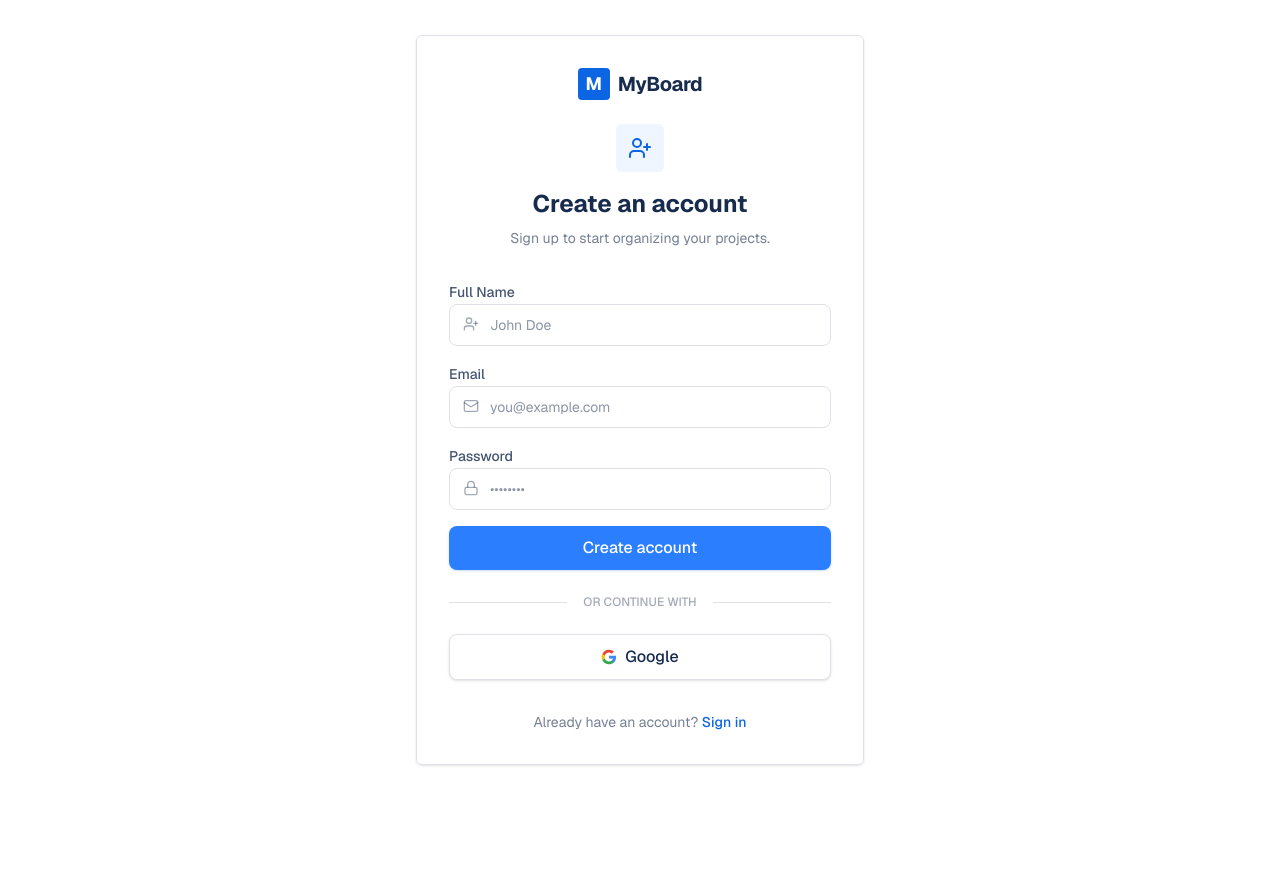
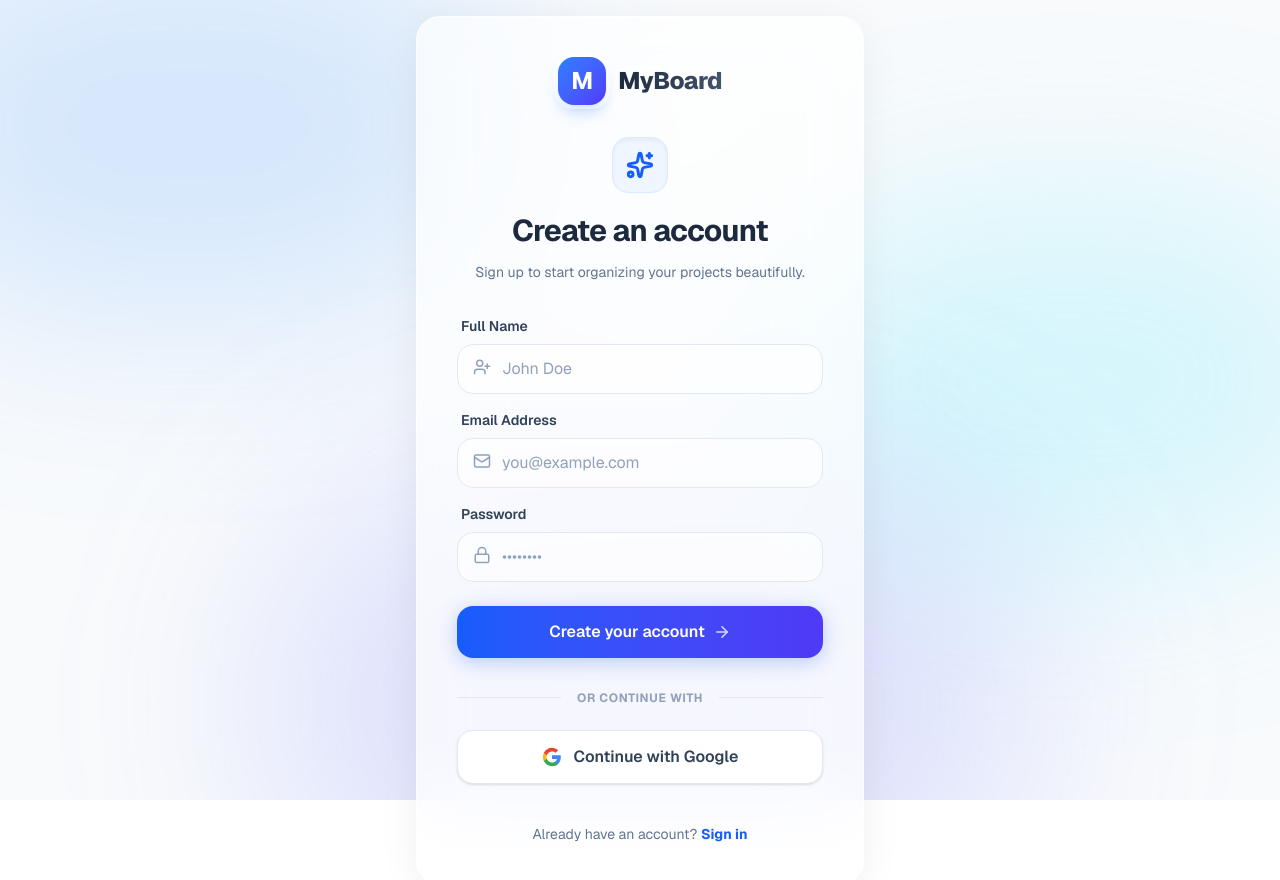
Before and after one commit to williampepple1/myboard, a Next.js app: page /login in a window 1280 px wide. Both pictures are taken after a click on the button "Sign up". Shown: the top 880 px of the page. Before the commit the page ends 800 px from the top, so only its background shows below. Built offline with nearby package versions, Linux system fonts and the light colour scheme.

Commit message:
Update page.tsx

```diff
--- a/src/app/login/page.tsx
+++ b/src/app/login/page.tsx
@@ -3,7 +3,7 @@
 import { useState } from 'react'
 import { useSearchParams } from 'next/navigation'
 import { authClient } from '@/lib/auth-client'
-import { LogIn, UserPlus, Mail, Lock, AlertCircle, Loader2, KeyRound } from 'lucide-react'
+import { LogIn, UserPlus, Mail, Lock, AlertCircle, Loader2, KeyRound, Sparkles, ArrowRight } from 'lucide-react'
 
 export default function LoginPage() {
   const searchParams = useSearchParams()
@@ -139,96 +139,118 @@ export default function LoginPage() {
   const bgElement = (
     <>
       <style>{`
-        @keyframes bgFloat {
-          0%, 100% { transform: translate(0, 0) scale(1); }
-          33% { transform: translate(30px, -30px) scale(1.1); }
+        @keyframes blob {
+          0% { transform: translate(0px, 0px) scale(1); }
+          33% { transform: translate(30px, -50px) scale(1.1); }
           66% { transform: translate(-20px, 20px) scale(0.9); }
+          100% { transform: translate(0px, 0px) scale(1); }
         }
-        .bg-orb-1 { animation: bgFloat 12s ease-in-out infinite; }
-        .bg-orb-2 { animation: bgFloat 15s ease-in-out infinite reverse; }
-        .bg-orb-3 { animation: bgFloat 10s ease-in-out infinite 3s; }
+        .animate-blob {
+          animation: blob 10s infinite alternate cubic-bezier(0.4, 0, 0.2, 1);
+        }
+        .animation-delay-2000 {
+          animation-delay: 2s;
+        }
+        .animation-delay-4000 {
+          animation-delay: 4s;
+        }
+        @keyframes fadeInUp {
+          from { opacity: 0; transform: translateY(20px); }
+          to { opacity: 1; transform: translateY(0); }
+        }
+        .animate-fade-in-up {
+          animation: fadeInUp 0.6s cubic-bezier(0.16, 1, 0.3, 1) forwards;
+          opacity: 0;
+        }
+        .delay-100 { animation-delay: 100ms; }
+        .delay-200 { animation-delay: 200ms; }
+        .delay-300 { animation-delay: 300ms; }
+        .delay-400 { animation-delay: 400ms; }
       `}</style>
-      <div className="fixed inset-0 -z-10 overflow-hidden">
-        <div className="absolute inset-0 bg-gradient-to-br from-[#0C66E4]/5 via-[#f0f5ff] to-[#22A06B]/5" />
-        <div className="bg-orb-1 absolute top-[-20%] left-[-10%] w-[60%] h-[60%] rounded-full bg-[#0C66E4]/10 blur-[120px]" />
-        <div className="bg-orb-2 absolute bottom-[-20%] right-[-10%] w-[50%] h-[50%] rounded-full bg-[#22A06B]/10 blur-[120px]" />
-        <div className="bg-orb-3 absolute top-[30%] right-[15%] w-[30%] h-[30%] rounded-full bg-[#E34935]/5 blur-[100px]" />
+      <div className="fixed inset-0 -z-10 bg-slate-50 overflow-hidden">
+        <div className="absolute top-[-10%] left-[-10%] w-[50%] h-[50%] bg-blue-400/20 rounded-full mix-blend-multiply filter blur-[100px] animate-blob"></div>
+        <div className="absolute top-[20%] right-[-10%] w-[50%] h-[50%] bg-cyan-300/20 rounded-full mix-blend-multiply filter blur-[100px] animate-blob animation-delay-2000"></div>
+        <div className="absolute bottom-[-20%] left-[20%] w-[60%] h-[60%] bg-indigo-400/20 rounded-full mix-blend-multiply filter blur-[100px] animate-blob animation-delay-4000"></div>
       </div>
     </>
   )
 
   if (needsVerification) {
     return (
-      <div className="min-h-screen bg-background flex flex-col items-center justify-center p-4">
+      <div className="min-h-screen flex flex-col items-center justify-center p-4 relative">
         {bgElement}
-        <div className="w-full max-w-md bg-white/95 backdrop-blur-sm border border-border rounded-md shadow-sm p-8 animate-in fade-in slide-in-from-bottom-4 duration-500">
-          <div className="flex items-center justify-center gap-2 mb-6">
-            <div className="w-8 h-8 rounded bg-[#0c66e4] text-white flex items-center justify-center font-bold text-lg">M</div>
-            <span className="text-xl font-bold tracking-tight text-[#172b4d]">MyBoard</span>
+        <div className="w-full max-w-md bg-white/70 backdrop-blur-2xl border border-white/60 rounded-3xl shadow-[0_8px_40px_rgb(0,0,0,0.06)] p-10 animate-in zoom-in-95 duration-500 relative overflow-hidden">
+          {/* Decorative shine */}
+          <div className="absolute top-0 inset-x-0 h-px bg-linear-to-r from-transparent via-white to-transparent opacity-80" />
+
+          <div className="flex flex-col items-center justify-center gap-3 mb-8">
+            <div className="w-12 h-12 rounded-2xl bg-linear-to-br from-blue-500 to-indigo-600 text-white flex items-center justify-center font-bold text-2xl shadow-lg shadow-blue-500/30 ring-4 ring-white/50">M</div>
+            <span className="text-2xl font-extrabold tracking-tight bg-clip-text text-transparent bg-linear-to-r from-slate-800 to-slate-600">MyBoard</span>
           </div>
           <div className="text-center mb-8">
-            <div className="inline-flex items-center justify-center w-12 h-12 bg-blue-50 text-primary rounded-md mb-4">
-              <KeyRound size={24} />
+            <div className="inline-flex items-center justify-center w-14 h-14 bg-blue-50 text-blue-600 rounded-2xl mb-5 shadow-inner border border-blue-100">
+              <KeyRound size={28} strokeWidth={2.5} />
             </div>
-            <h1 className="text-2xl font-bold text-foreground">Verify your email</h1>
-            <p className="text-sm text-foreground/60 mt-2">
-              We sent a verification code to <span className="font-medium text-foreground">{email}</span>
+            <h1 className="text-3xl font-bold text-slate-800 tracking-tight">Verify your email</h1>
+            <p className="text-sm text-slate-500 mt-3 leading-relaxed">
+              We sent a verification code to <br/><span className="font-semibold text-slate-800 bg-slate-100 px-2 py-0.5 rounded-md">{email}</span>
             </p>
           </div>
 
           {error && (
-            <div className="mb-6 p-3 bg-red-50 text-red-600 rounded-lg text-sm flex items-start gap-2">
-              <AlertCircle size={16} className="mt-0.5 shrink-0" />
-              <span>{error}</span>
+            <div className="mb-6 p-4 bg-red-50/80 border border-red-100 text-red-600 rounded-xl text-sm flex items-start gap-3 animate-in fade-in slide-in-from-top-2">
+              <AlertCircle size={18} className="mt-0.5 shrink-0 text-red-500" />
+              <span className="font-medium">{error}</span>
             </div>
           )}
 
           {successMsg && (
-            <div className="mb-6 p-3 bg-green-50 text-green-700 rounded-lg text-sm flex items-start gap-2">
-              <AlertCircle size={16} className="mt-0.5 shrink-0" />
-              <span>{successMsg}</span>
+            <div className="mb-6 p-4 bg-green-50/80 border border-green-100 text-green-700 rounded-xl text-sm flex items-start gap-3 animate-in fade-in slide-in-from-top-2">
+              <Sparkles size={18} className="mt-0.5 shrink-0 text-green-500" />
+              <span className="font-medium">{successMsg}</span>
             </div>
           )}
 
-          <form onSubmit={handleVerificationSubmit} className="space-y-4">
-            <div className="space-y-1.5">
-              <label className="text-sm font-medium text-foreground/80">Verification Code</label>
-              <div className="relative">
+          <form onSubmit={handleVerificationSubmit} className="space-y-5">
+            <div className="space-y-2">
+              <label className="block text-sm font-semibold text-slate-700 ml-1">Verification Code</label>
+              <div className="relative group">
                 <input
                   type="text"
                   required
                   value={otp}
                   onChange={(e) => setOtp(e.target.value)}
-                  className="w-full pl-10 pr-4 py-2.5 bg-background border border-border rounded-lg outline-none focus:border-primary/50 focus:ring-2 focus:ring-primary/20 transition-all text-sm"
-                  placeholder="Enter 6-digit code"
+                  className="w-full pl-12 pr-4 py-3.5 bg-white/60 border border-slate-200 rounded-2xl outline-none focus:bg-white focus:border-blue-500 focus:ring-4 focus:ring-blue-500/10 transition-all duration-300 text-slate-800 font-bold tracking-widest text-lg placeholder:text-slate-400 placeholder:font-normal placeholder:tracking-normal hover:bg-white/90"
+                  placeholder="Enter 6 digits"
                   maxLength={6}
                 />
-                <KeyRound size={16} className="absolute left-3.5 top-3 text-foreground/40" />
+                <KeyRound size={20} className="absolute left-4 top-4 text-slate-400 group-focus-within:text-blue-500 transition-colors duration-300" />
               </div>
             </div>
 
             <button
               type="submit"
               disabled={isLoading || otp.length < 5}
-              className="w-full bg-blue-500 hover:bg-blue-600 text-white font-medium py-2.5 rounded-lg transition-colors flex items-center justify-center gap-2 mt-2 disabled:opacity-70 disabled:cursor-not-allowed shadow-sm shadow-blue-500/20"
+              className="relative w-full overflow-hidden bg-linear-to-r from-blue-600 to-indigo-600 hover:from-blue-700 hover:to-indigo-700 text-white font-semibold py-3.5 rounded-2xl transition-all duration-300 flex items-center justify-center gap-2 mt-4 disabled:opacity-70 disabled:cursor-not-allowed shadow-[0_4px_20px_0_rgb(37,99,235,0.3)] hover:shadow-[0_6px_25px_rgba(37,99,235,0.4)] hover:-translate-y-0.5 active:translate-y-0"
             >
-              {isLoading && <Loader2 size={16} className="animate-spin" />}
-              Verify Email
+              {isLoading && <Loader2 size={18} className="animate-spin" />}
+              <span>Verify Email</span>
+              {!isLoading && <ArrowRight size={18} className="ml-1 opacity-80" />}
             </button>
           </form>
 
-          <div className="mt-6 text-center text-sm">
-            <span className="text-foreground/60">Didn&apos;t receive a code?</span>{' '}
+          <div className="mt-8 text-center text-sm">
+            <span className="text-slate-500">Didn&apos;t receive a code?</span>{' '}
             <button
               onClick={resendOtp}
               disabled={isLoading}
-              className="text-primary hover:underline font-medium focus:outline-none disabled:opacity-50"
+              className="text-blue-600 hover:text-blue-700 hover:underline font-semibold focus:outline-none disabled:opacity-50 transition-colors"
             >
               Resend
             </button>
           </div>
 
-          <div className="mt-4 text-center">
+          <div className="mt-5 text-center">
              <button
               onClick={() => {
                 setNeedsVerification(false)
@@ -236,7 +258,7 @@ export default function LoginPage() {
                 setError('')
                 setSuccessMsg('')
               }}
-              className="text-sm text-foreground/50 hover:text-foreground/80 font-medium"
+              className="text-sm text-slate-400 hover:text-slate-600 font-medium transition-colors"
             >
               Back to login
             </button>
@@ -247,97 +269,103 @@ export default function LoginPage() {
   }
 
   return (
-    <div className="min-h-screen bg-background flex flex-col items-center justify-center p-4 relative">
+    <div className="min-h-screen flex flex-col items-center justify-center p-4 relative">
       {bgElement}
-      <div className="w-full max-w-md bg-white/95 backdrop-blur-sm border border-border rounded-md shadow-sm p-8 animate-in fade-in slide-in-from-bottom-4 duration-500">
+      <div className="w-full max-w-md bg-white/70 backdrop-blur-2xl border border-white/60 rounded-3xl shadow-[0_8px_40px_rgb(0,0,0,0.06)] p-10 relative overflow-hidden">
+        {/* Decorative shine */}
+        <div className="absolute top-0 inset-x-0 h-px bg-linear-to-r from-transparent via-white to-transparent opacity-80" />
 
         {/* Brand */}
-        <div className="flex items-center justify-center gap-2 mb-6">
-          <div className="w-8 h-8 rounded bg-[#0c66e4] text-white flex items-center justify-center font-bold text-lg">M</div>
-          <span className="text-xl font-bold tracking-tight text-[#172b4d]">MyBoard</span>
+        <div className="flex items-center justify-center gap-3 mb-8 animate-fade-in-up">
+          <div className="w-12 h-12 rounded-2xl bg-linear-to-br from-blue-500 to-indigo-600 text-white flex items-center justify-center font-bold text-2xl shadow-lg shadow-blue-500/30 ring-4 ring-white/50">M</div>
+          <span className="text-2xl font-extrabold tracking-tight bg-clip-text text-transparent bg-linear-to-r from-slate-800 to-slate-600">MyBoard</span>
         </div>
 
         {/* Header */}
-        <div className="text-center mb-8">
-          <div className="inline-flex items-center justify-center w-12 h-12 bg-blue-50 text-primary rounded-md mb-4">
-            {isLogin ? <LogIn size={24} /> : <UserPlus size={24} />}
+        <div className="text-center mb-8 animate-fade-in-up delay-100">
+          <div className="inline-flex items-center justify-center w-14 h-14 bg-blue-50 text-blue-600 rounded-2xl mb-5 shadow-inner border border-blue-100">
+            {isLogin ? <LogIn size={28} strokeWidth={2.5} /> : <Sparkles size={28} strokeWidth={2.5} />}
           </div>
-          <h1 className="text-2xl font-bold text-foreground">
+          <h1 className="text-3xl font-bold text-slate-800 tracking-tight">
             {isLogin ? 'Welcome back' : 'Create an account'}
           </h1>
-          <p className="text-sm text-foreground/60 mt-2">
-            {isLogin ? 'Enter your details to access your boards.' : 'Sign up to start organizing your projects.'}
+          <p className="text-sm text-slate-500 mt-3 leading-relaxed">
+            {isLogin ? 'Enter your details to access your boards and continue your workflow.' : 'Sign up to start organizing your projects beautifully.'}
           </p>
         </div>
 
         {/* Error Message */}
         {error && (
-          <div className="mb-6 p-3 bg-red-50 text-red-600 rounded-lg text-sm flex items-start gap-2">
-            <AlertCircle size={16} className="mt-0.5 shrink-0" />
-            <span>{error}</span>
+          <div className="mb-6 p-4 bg-red-50/80 border border-red-100 text-red-600 rounded-xl text-sm flex items-start gap-3 animate-in fade-in slide-in-from-top-2">
+            <AlertCircle size={18} className="mt-0.5 shrink-0 text-red-500" />
+            <span className="font-medium">{error}</span>
           </div>
         )}
 
         {/* Form */}
-        <form onSubmit={handleSubmit} className="space-y-4">
+        <form onSubmit={handleSubmit} className="space-y-4 animate-fade-in-up delay-200">
           {!isLogin && (
-            <div className="space-y-1.5">
-              <label className="text-sm font-medium text-foreground/80">Full Name</label>
-              <div className="relative">
+            <div className="space-y-2">
+              <label className="block text-sm font-semibold text-slate-700 ml-1">Full Name</label>
+              <div className="relative group">
                 <input
                   type="text"
                   required
                   value={name}
                   onChange={(e) => setName(e.target.value)}
-                  className="w-full pl-10 pr-4 py-2.5 bg-background border border-border rounded-lg outline-none focus:border-primary/50 focus:ring-2 focus:ring-primary/20 transition-all text-sm"
+                  className="w-full pl-11 pr-4 py-3 bg-white/60 border border-slate-200 rounded-2xl outline-none focus:bg-white focus:border-blue-500 focus:ring-4 focus:ring-blue-500/10 transition-all duration-300 text-slate-700 font-medium placeholder:text-slate-400 placeholder:font-normal hover:bg-white/90"
                   placeholder="John Doe"
                 />
-                <UserPlus size={16} className="absolute left-3.5 top-3 text-foreground/40" />
+                <UserPlus size={18} className="absolute left-4 top-3.5 text-slate-400 group-focus-within:text-blue-500 transition-colors duration-300" />
               </div>
             </div>
           )}
 
-          <div className="space-y-1.5">
-            <label className="text-sm font-medium text-foreground/80">Email</label>
-            <div className="relative">
+          <div className="space-y-2">
+            <label className="block text-sm font-semibold text-slate-700 ml-1">Email Address</label>
+            <div className="relative group">
               <input
                 type="email"
                 required
                 value={email}
                 onChange={(e) => setEmail(e.target.value)}
-                className="w-full pl-10 pr-4 py-2.5 bg-background border border-border rounded-lg outline-none focus:border-primary/50 focus:ring-2 focus:ring-primary/20 transition-all text-sm"
+                className="w-full pl-11 pr-4 py-3 bg-white/60 border border-slate-200 rounded-2xl outline-none focus:bg-white focus:border-blue-500 focus:ring-4 focus:ring-blue-500/10 transition-all duration-300 text-slate-700 font-medium placeholder:text-slate-400 placeholder:font-normal hover:bg-white/90"
                 placeholder="you@example.com"
               />
-              <Mail size={16} className="absolute left-3.5 top-3 text-foreground/40" />
+              <Mail size={18} className="absolute left-4 top-3.5 text-slate-400 group-focus-within:text-blue-500 transition-colors duration-300" />
             </div>
           </div>
 
-          <div className="space-y-1.5">
-            <label className="text-sm font-medium text-foreground/80">Password</label>
-            <div className="relative">
+          <div className="space-y-2">
+            <label className="block text-sm font-semibold text-slate-700 ml-1">Password</label>
+            <div className="relative group">
               <input
                 type="password"
                 required
                 value={password}
                 onChange={(e) => setPassword(e.target.value)}
-                className="w-full pl-10 pr-4 py-2.5 bg-background border border-border rounded-lg outline-none focus:border-primary/50 focus:ring-2 focus:ring-primary/20 transition-all text-sm"
+                className="w-full pl-11 pr-4 py-3 bg-white/60 border border-slate-200 rounded-2xl outline-none focus:bg-white focus:border-blue-500 focus:ring-4 focus:ring-blue-500/10 transition-all duration-300 text-slate-700 font-medium placeholder:text-slate-400 placeholder:font-normal hover:bg-white/90"
                 placeholder="••••••••"
               />
-              <Lock size={16} className="absolute left-3.5 top-3 text-foreground/40" />
+              <Lock size={18} className="absolute left-4 top-3.5 text-slate-400 group-focus-within:text-blue-500 transition-colors duration-300" />
             </div>
           </div>
 
           <button
             type="submit"
             disabled={isLoading}
-            className="w-full bg-blue-500 hover:bg-blue-600 text-white font-medium py-2.5 rounded-lg transition-colors flex items-center justify-center gap-2 mt-2 disabled:opacity-70 disabled:cursor-not-allowed shadow-sm shadow-blue-500/20"
+            className="relative w-full overflow-hidden bg-linear-to-r from-blue-600 to-indigo-600 hover:from-blue-700 hover:to-indigo-700 text-white font-semibold py-3.5 rounded-2xl transition-all duration-300 flex items-center justify-center gap-2 mt-6 disabled:opacity-70 disabled:cursor-not-allowed shadow-[0_4px_20px_0_rgb(37,99,235,0.3)] hover:shadow-[0_6px_25px_rgba(37,99,235,0.4)] hover:-translate-y-0.5 active:translate-y-0 group"
           >
-            {isLoading && <Loader2 size={16} className="animate-spin" />}
-            {isLogin ? 'Sign in' : 'Create account'}
+            <div className="absolute inset-0 bg-white/20 translate-y-full group-hover:translate-y-0 transition-transform duration-300 ease-in-out"></div>
+            <span className="relative flex items-center justify-center gap-2">
+              {isLoading && <Loader2 size={18} className="animate-spin" />}
+              <span>{isLogin ? 'Sign in to MyBoard' : 'Create your account'}</span>
+              {!isLoading && <ArrowRight size={18} className="opacity-80 group-hover:translate-x-1 transition-transform" />}
+            </span>
           </button>
         </form>
 
-        <div className="mt-6 flex items-center gap-4 before:h-px before:flex-1 before:bg-border after:h-px after:flex-1 after:bg-border text-xs text-foreground/40 uppercase font-medium">
+        <div className="mt-8 flex items-center gap-4 before:h-px before:flex-1 before:bg-slate-200 after:h-px after:flex-1 after:bg-slate-200 text-xs text-slate-400 uppercase font-bold tracking-wider animate-fade-in-up delay-300">
           Or continue with
         </div>
 
@@ -345,26 +373,26 @@ export default function LoginPage() {
           type="button"
           onClick={handleGoogleLogin}
           disabled={isLoading}
-          className="mt-6 w-full bg-white hover:bg-gray-50 border border-border text-foreground font-medium py-2.5 rounded-lg transition-colors flex items-center justify-center gap-2 disabled:opacity-70 disabled:cursor-not-allowed shadow-sm"
+          className="mt-6 w-full bg-white hover:bg-slate-50 border border-slate-200 text-slate-700 font-semibold py-3.5 rounded-2xl transition-all duration-300 flex items-center justify-center gap-3 disabled:opacity-70 disabled:cursor-not-allowed shadow-sm hover:shadow-md hover:-translate-y-0.5 active:translate-y-0 animate-fade-in-up delay-400 group"
         >
-          <svg className="w-4 h-4" viewBox="0 0 24 24">
+          <svg className="w-5 h-5 group-hover:scale-110 transition-transform" viewBox="0 0 24 24">
             <path d="M22.56 12.25c0-.78-.07-1.53-.2-2.25H12v4.26h5.92c-.26 1.37-1.04 2.53-2.21 3.31v2.77h3.57c2.08-1.92 3.28-4.74 3.28-8.09z" fill="#4285F4" />
             <path d="M12 23c2.97 0 5.46-.98 7.28-2.66l-3.57-2.77c-.98.66-2.23 1.06-3.71 1.06-2.86 0-5.29-1.93-6.16-4.53H2.18v2.84C3.99 20.53 7.7 23 12 23z" fill="#34A853" />
             <path d="M5.84 14.09c-.22-.66-.35-1.36-.35-2.09s.13-1.43.35-2.09V7.07H2.18C1.43 8.55 1 10.22 1 12s.43 3.45 1.18 4.93l2.85-2.22.81-.62z" fill="#FBBC05" />
             <path d="M12 5.38c1.62 0 3.06.56 4.21 1.64l3.15-3.15C17.45 2.09 14.97 1 12 1 7.7 1 3.99 3.47 2.18 7.07l3.66 2.84c.87-2.6 3.3-4.53 6.16-4.53z" fill="#EA4335" />
           </svg>
-          Google
+          Continue with Google
         </button>
 
         {/* Footer */}
-        <div className="mt-8 text-center text-sm text-foreground/60">
+        <div className="mt-10 text-center text-sm text-slate-500 animate-fade-in-up delay-400">
           {isLogin ? "Don't have an account?" : "Already have an account?"}{' '}
           <button
             onClick={() => {
               setIsLogin(!isLogin)
               setError('')
             }}
-            className="text-primary hover:underline font-medium focus:outline-none"
+            className="text-blue-600 hover:text-blue-700 hover:underline font-bold focus:outline-none transition-colors"
           >
             {isLogin ? 'Sign up' : 'Sign in'}
           </button>
```
